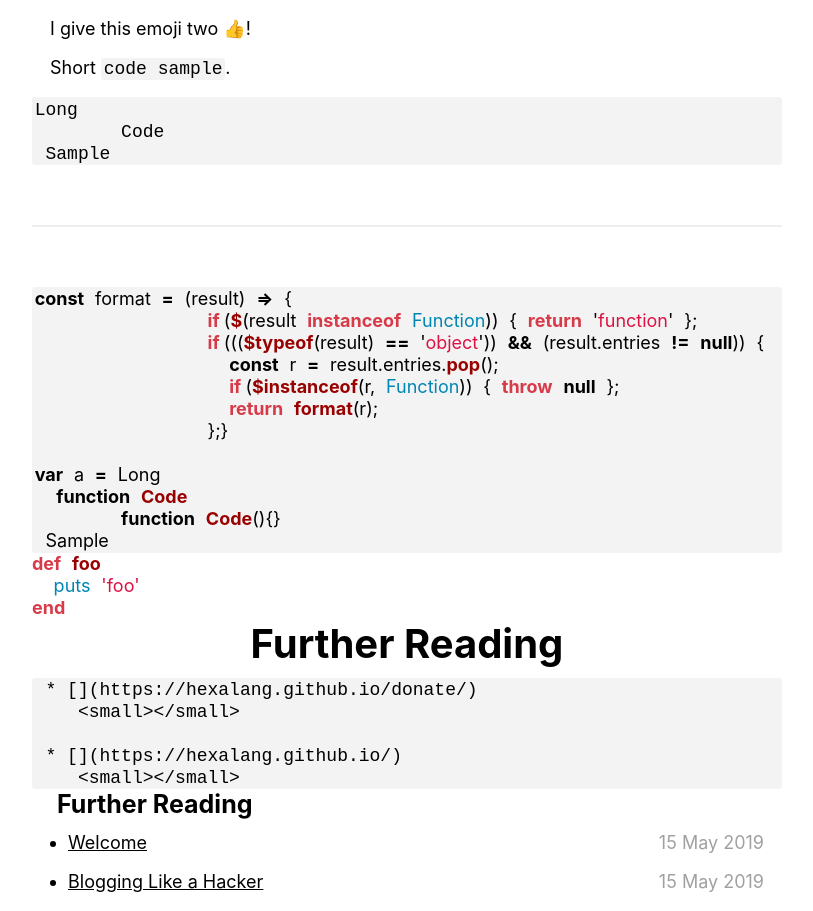
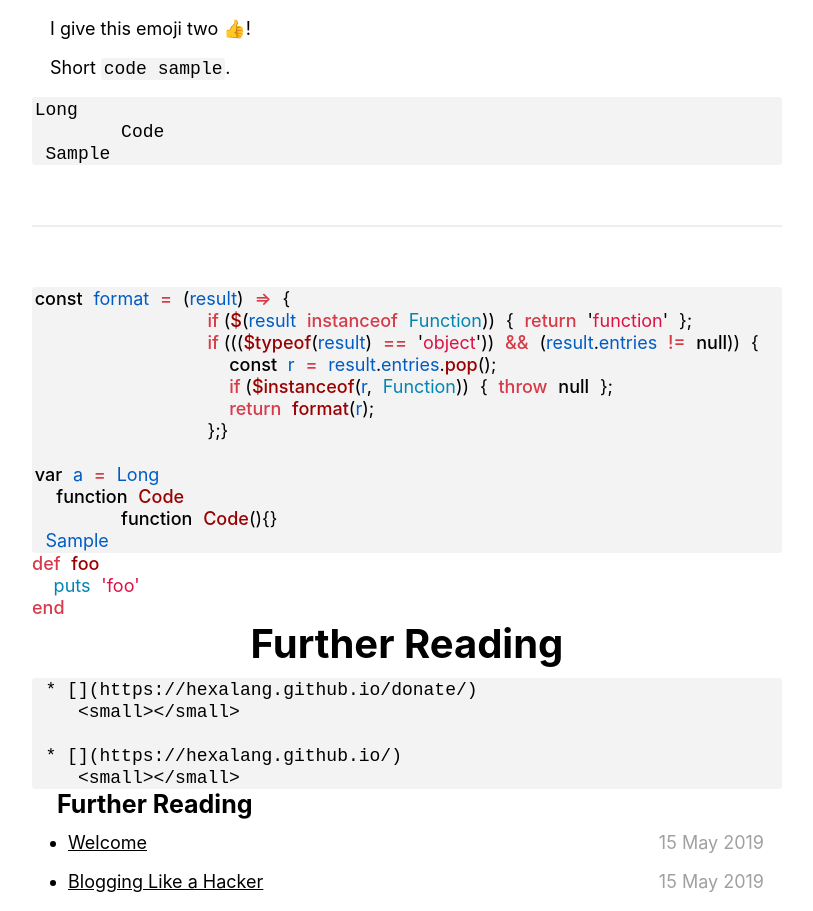
Before and after one commit to hexalang/hexalang.github.io, a Jekyll site: the page built from _blog/Test.md, in a window 1280 px wide. Shown: the part 515-1426 px from the top of the page, without its empty margins (233-1046 px from the left). Built offline with Jekyll 4.4.1, drawn with Linux system fonts in a browser that asks for light colours; emoji names are drawn with the system emoji font; grey boxes are pictures that could not be loaded.

Commit message:
Update github-style.html

```diff
--- a/_includes/github-style.html
+++ b/_includes/github-style.html
@@ -6,12 +6,12 @@
 .hll { background-color: #f8f8f8; border: 1px solid #ccc; padding: 6px 10px; border-radius: 3px; }
 .c { color: #999988; font-style: italic; }
 .err { color: #a61717; background-color: #e3d2d2; }
-.k { font-weight: bold; }
-.o { font-weight: bold; }
+.k { font-weight: 500; }
+.o { font-weight: 500; }
 .cm { color: #999988; font-style: italic; }
-.cp { color: #999999; font-weight: bold; }
+.cp { color: #999999; font-weight: 500; }
 .c1 { color: #999988; font-style: italic; }
-.cs { color: #999999; font-weight: bold; font-style: italic; }
+.cs { color: #999999; font-weight: 500; font-style: italic; }
 .gd { color: #000000; background-color: #ffdddd; }
 .gd .x { color: #000000; background-color: #ffaaaa; }
 .ge { font-style: italic; }
@@ -21,29 +21,29 @@
 .gi .x { color: #000000; background-color: #aaffaa; }
 .go { color: #888888; }
 .gp { color: #555555; }
-.gs { font-weight: bold; }
-.gu { color: #800080; font-weight: bold; }
+.gs { font-weight: 500; }
+.gu { color: #800080; font-weight: 500; }
 .gt { color: #aa0000; }
-.kc { font-weight: bold; }
-.kd { font-weight: bold; }
-.kn { font-weight: bold; }
-.kp { font-weight: bold; }
-.kr { font-weight: bold; }
-.kt { color: #445588; font-weight: bold; }
+.kc { font-weight: 500; }
+.kd { font-weight: 500; }
+.kn { font-weight: 500; }
+.kp { font-weight: 500; }
+.kr { font-weight: 500; }
+.kt { color: #445588; font-weight: 500; }
 .m { color: #009999; }
 .s { color: #dd1144; }
 .n { color: #333333; }
 .na { color: teal; }
 .nb { color: #0086b3; }
-.nc { color: #445588; font-weight: bold; }
+.nc { color: #445588; font-weight: 500; }
 .no { color: teal; }
 .ni { color: purple; }
-.ne { color: #990000; font-weight: bold; }
-.nf { color: #990000; font-weight: bold; }
+.ne { color: #990000; font-weight: 500; }
+.nf { color: #990000; font-weight: 500; }
 .nn { color: #555555; }
 .nt { color: navy; }
 .nv { color: teal; }
-.ow { font-weight: bold; }
+.ow { font-weight: 500; }
 .w { color: #bbbbbb; }
 .mf { color: #009999; }
 .mh { color: #009999; }
@@ -78,6 +78,7 @@
   color: #6a737d;
 }
 
+.nx,
 .c1 /* constant, entity.name.constant, variable.other.constant, variable.language, support, meta.property-name, support.constant, support.variable, meta.module-reference, markup.raw, meta.diff.header, meta.output */,
 .s .v /* string variable */ {
   color: #005cc5;
@@ -97,6 +98,7 @@
   color: #22863a;
 }
 
+.o,
 .k /* keyword, storage, storage.type */ {
   color: #d73a49;
 }
```
